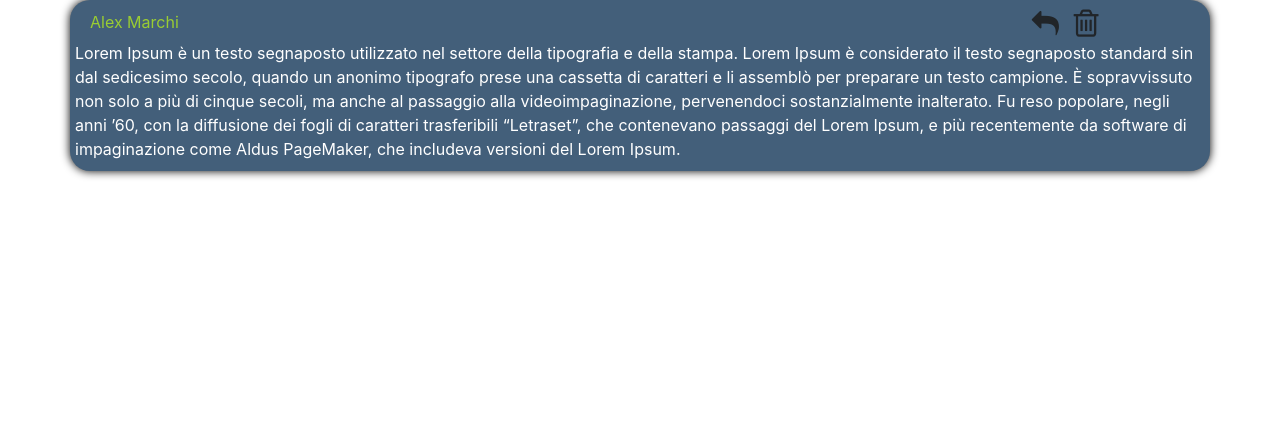
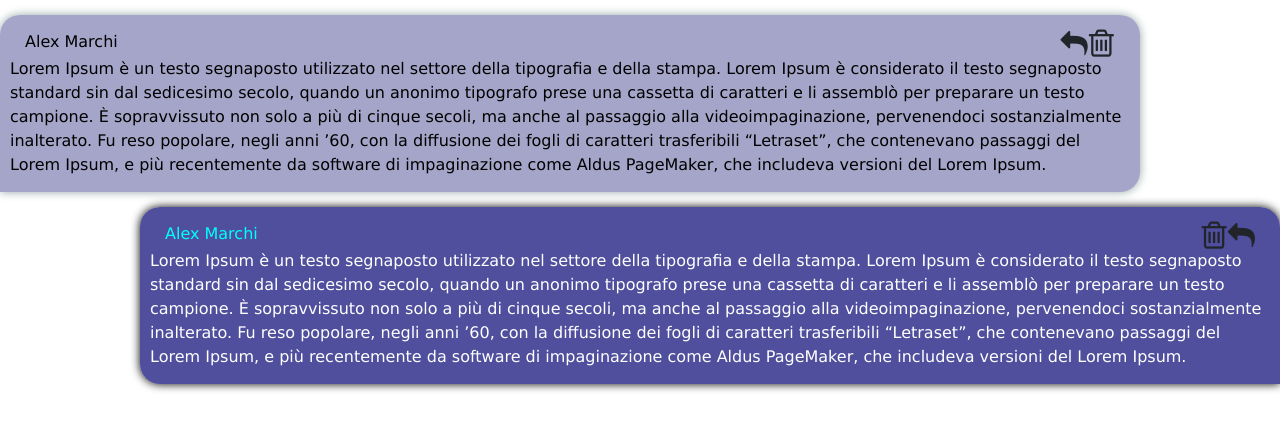
Before and after one commit to EltarSilence/GeekChat, a PHP site: page /GeekChat/assets/model/TextMessage.html in a window 1280 px wide. Shown: the top 430 px of the page. Run offline with PHP 8.4, Linux system fonts and the light colour scheme; some web fonts are replaced.

Commit message:
aggiornamento messaggio

```diff
--- a/assets/model/TextMessage.html
+++ b/assets/model/TextMessage.html
@@ -1,5 +1,6 @@
 <!DOCTYPE html>
 <html lang="en" dir="ltr">
+
 <head>
     <meta charset="utf-8">
     <title>Messaggi</title>
@@ -9,39 +10,30 @@
     <script src="https://stackpath.bootstrapcdn.com/bootstrap/4.3.1/js/bootstrap.min.js" integrity="sha384-JjSmVgyd0p3pXB1rRibZUAYoIIy6OrQ6VrjIEaFf/nJGzIxFDsf4x0xIM+B07jRM" crossorigin="anonymous"></script>
     <link rel="stylesheet" href="style.css">
 </head>
+
 <body>
-  <style>
-    .icon{
-
-      }
-    .mess{
-        background-color: #435f7a;
-        border-radius: 20px;
-        padding: 10px 20px;
-        box-shadow: 0 0 10px 0 #000000;
-        }
-    .sender{
-          color: #9ACD32;
-          font-size: medium;
-      }
-    .testo{
-        color: #ffffff;
-    }
-    .imgbin{
-          max-width: 30px;
-          height: auto;
-      }
-      .imgbin:hover{
-        transition: 0.6s ease;
-        filter: invert(100%);
-    }
-  </style>
-    <div class="container mess">
+    <div class="container messaggio received">
         <div class="row">
-            <div class="col-10 sender">
+            <div class="col-8 nome">
                 Alex Marchi
             </div>
-            <div class="col-2 icon">
+            <div class="col-4 icon">
+                <span class="icon-trash imgbin">
+                </span>
+                <span class="icon-reply imgbin">
+                </span>
+            </div>
+        </div>
+        <div class="row testo">
+            Lorem Ipsum è un testo segnaposto utilizzato nel settore della tipografia e della stampa. Lorem Ipsum è considerato il testo segnaposto standard sin dal sedicesimo secolo, quando un anonimo tipografo prese una cassetta di caratteri e li assemblò per preparare un testo campione. È sopravvissuto non solo a più di cinque secoli, ma anche al passaggio alla videoimpaginazione, pervenendoci sostanzialmente inalterato. Fu reso popolare, negli anni ’60, con la diffusione dei fogli di caratteri trasferibili “Letraset”, che contenevano passaggi del Lorem Ipsum, e più recentemente da software di impaginazione come Aldus PageMaker, che includeva versioni del Lorem Ipsum.
+        </div>
+    </div>
+    <div class="container messaggio sended">
+        <div class="row">
+            <div class="col-8 nome">
+                Alex Marchi
+            </div>
+            <div class="col-4 icon">
                 <span class="icon-reply imgbin">
                 </span>
                 <span class="icon-trash imgbin">
@@ -53,4 +45,5 @@
         </div>
     </div>
 </body>
+
 </html>
--- /dev/null
+++ b/assets/model/backgroundchat.txt
@@ -0,0 +1,5 @@
+body {
+    background-image: url(back.jpg);
+    width: 100%;
+    background-size: cover;
+}
--- a/assets/model/style.css
+++ b/assets/model/style.css
@@ -1,7 +1,7 @@
 @font-face {
     font-family: 'icon';
-  src:  url('fonts/icon.eot?y8izl8');
-  src:  url('fonts/icon.eot?y8izl8#iefix') format('embedded-opentype'),
+    src: url('fonts/icon.eot?y8izl8');
+    src: url('fonts/icon.eot?y8izl8#iefix') format('embedded-opentype'),
         url('fonts/icon.ttf?y8izl8') format('truetype'),
         url('fonts/icon.woff?y8izl8') format('woff'),
         url('fonts/icon.svg?y8izl8#icon') format('svg');
@@ -9,8 +9,8 @@
     font-style: normal;
 }
 
-[class^="icon-"], [class*=" icon-"] {
-  /* use !important to prevent issues with browser extensions that change fonts */
+[class^="icon-"],
+[class*=" icon-"] {
     font-family: 'icon' !important;
     speak: none;
     font-size: 170%;
@@ -20,7 +20,6 @@
     text-transform: none;
     line-height: 1;
 
-  /* Better Font Rendering =========== */
     -webkit-font-smoothing: antialiased;
     -moz-osx-font-smoothing: grayscale;
 }
@@ -28,6 +27,68 @@
 .icon-reply:before {
     content: "\e900";
 }
+
 .icon-trash:before {
     content: "\e901";
 }
+
+.icon {}
+
+.messaggio {
+    padding: 15px 25px;
+    margin-top: 15px;
+    font-family: Verdana;
+}
+
+.sended {
+    background-color: rgba(14, 14, 123, 0.73);
+    border-radius: 20px 20px 0 20px;
+    box-shadow: 0 0 10px 0 #000000;
+    float: right;
+}
+
+.received {
+    background-color: rgba(38, 38, 124, 0.41);
+    border-radius: 20px 20px 20px 0;
+    box-shadow: 0 0 10px 0 #95a5a6;
+    float: left;
+}
+
+.messaggio:hover {
+    transition: 0.6s ease;
+    filter: brightness(110%);
+}
+
+.sender {
+    color: #9ACD32;
+    font-size: medium;
+}
+
+.received .nome {
+    color: black;
+    font-size: medium;
+}
+
+.received .testo {
+    color: black;
+}
+
+.sended .nome {
+    color: aqua;
+    font-size: medium;
+}
+
+.sended .testo {
+    color: white;
+}
+
+.imgbin {
+    max-width: 30px;
+    height: auto;
+    float: right;
+}
+
+.imgbin:hover {
+    transition: 0.6s ease;
+    filter: invert(100%);
+}
```
Lines whose indentation alone changed are shown as unchanged.
